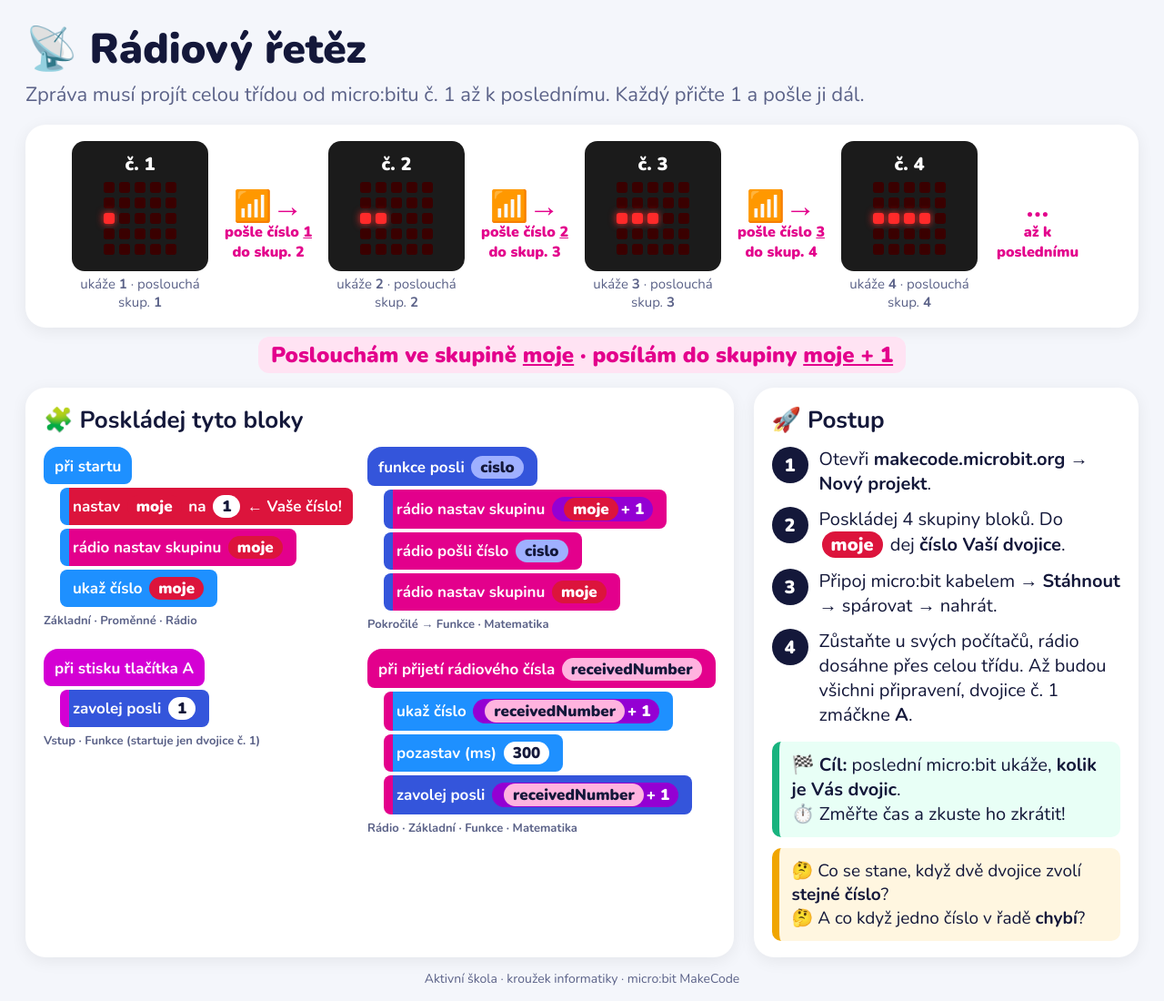
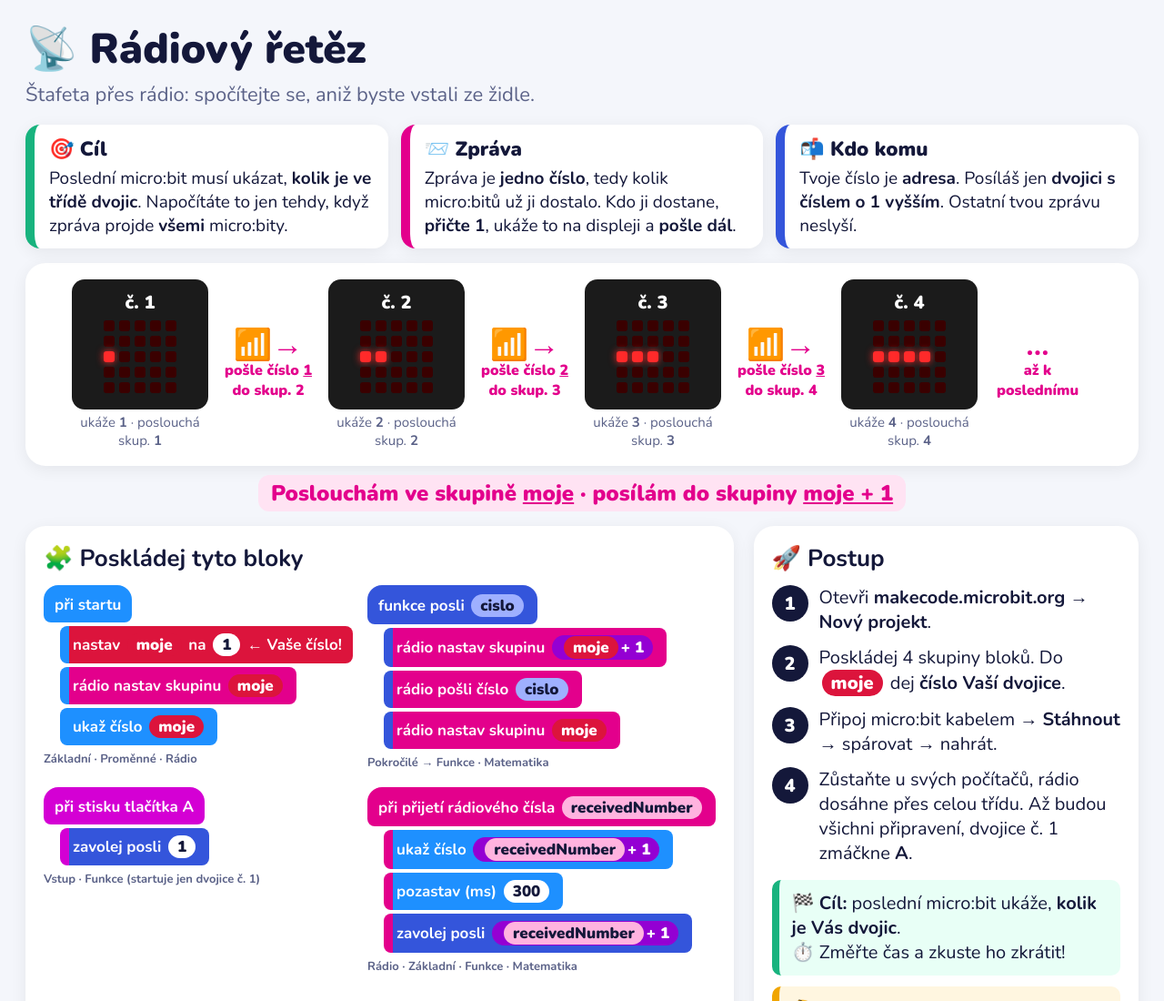
Before and after one commit to janmachacek7/aktivniskola-web, a plain HTML site: page radiovyretez/index.html in a window 1280 px wide. Shown: the top 1100 px of the page at 91% size. Drawn offline with nearby package versions, Linux system fonts and the light colour scheme.

Commit message:
Rádiový řetěz: jasný cíl, zpráva, adresování
Co-Authored-By: Claude Opus 5.5 <noreply@anthropic.com>
Claude-Session: https://claude.ai/code/session_013hS7moGo58LHhdHRMSJkMd

```diff
--- a/radiovyretez/index.html
+++ b/radiovyretez/index.html
@@ -48,12 +48,21 @@ h1{font-size:46px;margin:0;font-weight:900}
 .think{margin-top:12px;background:#fff6e0;border-left:8px solid #f0a500;padding:12px 14px;border-radius:10px;font-size:19px}
 footer{text-align:center;color:var(--muted);font-size:14px;margin-top:14px}
 @media (max-width:1000px){.cols,.grid2{grid-template-columns:1fr}}
+.three{display:grid;grid-template-columns:repeat(3,1fr);gap:14px;margin:0 0 16px}
+.box{background:var(--card);border-radius:16px;padding:12px 16px;border-left:10px solid;font-size:19px;box-shadow:0 4px 18px #0001}
+.bt{font-weight:900;font-size:22px;margin-bottom:4px}
+@media (max-width:1000px){.three{grid-template-columns:1fr}}
 </style>
 </head>
 <body>
 <div class="page">
   <h1>📡 Rádiový řetěz</h1>
-  <div class="sub">Zpráva musí projít celou třídou od micro:bitu č. 1 až k poslednímu. Každý přičte 1 a pošle ji dál.</div>
+  <div class="sub">Štafeta přes rádio: spočítejte se, aniž byste vstali ze židle.</div>
+  <div class="three">
+    <div class="box" style="border-color:#18b37e"><div class="bt">🎯 Cíl</div>Poslední micro:bit musí ukázat, <b>kolik je ve třídě dvojic</b>. Napočítáte to jen tehdy, když zpráva projde <b>všemi</b> micro:bity.</div>
+    <div class="box" style="border-color:var(--radio)"><div class="bt">📨 Zpráva</div>Zpráva je <b>jedno číslo</b>, tedy kolik micro:bitů už ji dostalo. Kdo ji dostane, <b>přičte 1</b>, ukáže to na displeji a <b>pošle dál</b>.</div>
+    <div class="box" style="border-color:var(--fn)"><div class="bt">📬 Kdo komu</div>Tvoje číslo je <b>adresa</b>. Posíláš jen <b>dvojici s číslem o 1 vyšším</b>. Ostatní tvou zprávu neslyší.</div>
+  </div>
 
   <div class="chain" id="chain"></div>
   <div class="rule"><span>Poslouchám ve skupině <u>moje</u> · posílám do skupiny <u>moje + 1</u></span></div>
```
